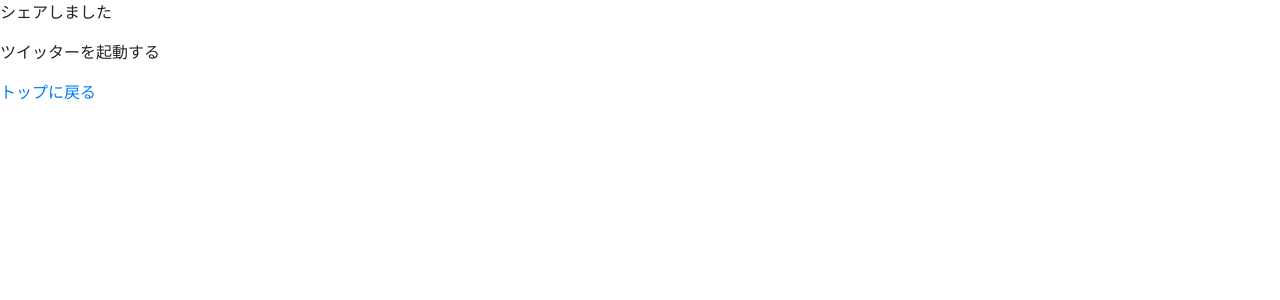
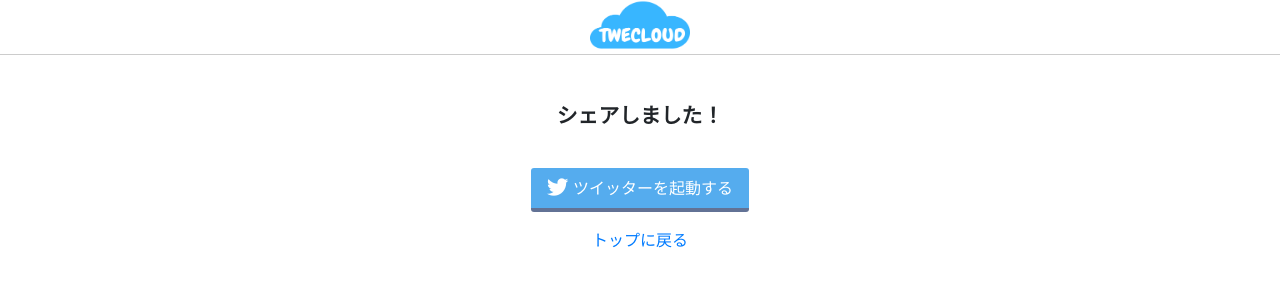
Before and after one commit to youchann/TweCloud, a Python web app: template application/templates/end_share.html in a window 1280 px wide. Shown: the top 300 px of the page. Run offline with Jinja, Linux system fonts and the light colour scheme; the template is opened without the code that fills it, so the values that code supplies are empty; some libraries are stand-ins or nearby versions.

Commit message:
見た目fix

```diff
--- a/application/static/css/style.css
+++ b/application/static/css/style.css
@@ -1,31 +1,141 @@
-/* ここからログイン・サインアップ画面 */
+/* 全てに適用するスタイル */
+/* html,bodyタグの設定 */
+html, body{
+  margin: 0;         /* 余白の削除 */
+  padding: 0;        /* 余白の削除 */
+  width:100%;
+  height:100%;
+}
 
-.login-popup-heading>h4 {
-    color: #303030;
-    font-size: 30px;
-    line-height: 30px;
-    margin-bottom: 30px;
-  }
-  .new_reg_popup, .new_login_popup {
-    border-radius: 2px;
-    min-height: 332px;
-    max-width: 500px;
-    margin: 50px auto;
-    padding: 0px 20px;
-  }
-  .login-popup-btn {
-    background: #303030;
-    border: none;
-    border-radius: 25px;
-    color: #fff;
-    display: block;
-    font-size: 18px;
-    height: 38px;
-    line-height: 28px;
-    margin: 20px auto 5px;
-    width: 150px;
-    -webkit-transition: all 700ms ease;
-    -moz-transition: all 700ms ease;
-    -ms-transition: all 700ms ease;
-    -o-transition: all 700ms ease;
-  }
+.img_center {
+  text-align: center;
+}
+
+/* ヘッダーの固定 */
+#header-fixed {
+  position: fixed;            /* ヘッダーの固定 */
+  top: 0px;                   /* 位置(上0px) */
+  left: 0px;                  /* 位置(右0px) */
+  width: 100%;                /* 横幅100%　*/
+  height: 55px;              /* 縦幅140px */
+}
+
+#header-bk {
+  height:55px;              /* 縦の高さ110px */
+  width:100%;                /* 横の幅を100% */
+  background-color: white;
+}
+
+header {
+  height: 100%;
+  border-bottom: 1px solid rgba(0,0,0,0.2);
+}
+
+header img {
+  width: 100px;
+  height: 50px;
+  text-align: center;
+}
+
+/* メインのコンテンツの固定 */
+/* ボディの定義 */
+#main_contents-bk{
+  padding-top: 55px;
+}
+
+#main_contents{
+  width:100%;
+  margin:auto;
+}
+
+/* ここからトップページ */
+.heading {
+  text-align: center;
+  margin-top: 50px;
+  margin-bottom: 40px;
+}
+
+#img_cloud {
+  width: 100%;
+  max-width: 500px;
+  height: auto;
+}
+
+.description {
+  margin-top: 40px;
+  margin-bottom: 40px;
+  padding-left: 15px;
+  padding-right: 15px;
+  text-align: center;
+}
+
+.btn_wrap {
+  text-align: center;
+}
+
+.square_btn{
+  display: inline-block;
+  padding: 0.5em 1em;
+  text-decoration: none;
+  background: #55acee;/*ボタン色*/
+  color: #FFF;
+  border-bottom: solid 4px #627295;
+  border-radius: 3px;
+}
+.square_btn:hover {/*ボタンを押したとき*/
+  -ms-transform: translateY(4px);
+  -webkit-transform: translateY(4px);
+  transform: translateY(4px);/*下に動く*/
+  box-shadow: 0px 0px 1px rgba(0, 0, 0, 0.2);/*影を小さく*/
+  border-bottom: none;
+}
+
+  /* ここから結果表示 */
+#img_load {
+  height: 150px;
+  width: auto;
+  max-width: 300px;
+  margin-top: 25px;
+  margin-bottom: 25px;
+}
+
+#share_area {
+  display: none;
+}
+
+form {
+  text-align: center;
+  width: 300px;
+  max-width: 90%;
+  margin: auto;
+}
+
+form input {
+  margin-top: 30px;
+  margin-bottom: 30px;
+}
+
+textarea {
+  resize: none;
+  display: inline-block;
+  width: 100%;
+  height: 150px;
+  margin: auto;
+  border-radius: 0.67em;   /* 角丸 */
+  border: 2px solid #55acee;  /* 枠線 */
+  background-color: snow;  /* 背景色 */
+  font-size: 1em;          /* 文字サイズ */
+  line-height: 1.2;        /* 行の高さ */
+
+}
+
+#img_error {
+  width: 100%;
+  max-width: 500px;
+  height: auto;
+}
+
+h2 {
+  font-size: 1.3em;
+  font-weight: bold;
+}
--- a/application/templates/end_share.html
+++ b/application/templates/end_share.html
@@ -1,10 +1,15 @@
 {% extends "layout.html" %}
 {% block body %}
 
-<p>シェアしました</p>
+<div class="heading">
+    <h2>シェアしました！</h2>
+</div>
 
-<p class="open_app" style="cursor: pointer;">ツイッターを起動する</p>
-<p><a href="{{ url_for('show_top_page') }}">トップに戻る</a></p>
+<div class="btn_wrap">
+    <p class="square_btn open_app" style="cursor: pointer;"><i class="fab fa-twitter fa-lg"></i> ツイッターを起動する</p>
+    <p><a href="{{ url_for('show_top_page') }}">トップに戻る</a></p>
+</div>
+
 
 <script src="{{ url_for('static', filename='js/open_twitter_app.js') }}"></script>
 
--- a/application/templates/layout.html
+++ b/application/templates/layout.html
@@ -8,9 +8,29 @@
   <script src="https://ajax.googleapis.com/ajax/libs/jquery/3.3.1/jquery.min.js"></script>
   <link rel="stylesheet" href="https://maxcdn.bootstrapcdn.com/bootstrap/4.0.0-beta/css/bootstrap.min.css" integrity="sha384-/Y6pD6FV/Vv2HJnA6t+vslU6fwYXjCFtcEpHbNJ0lyAFsXTsjBbfaDjzALeQsN6M" crossorigin="anonymous">
   <link rel=stylesheet type=text/css href="{{ url_for('static', filename='css/style.css') }}">
+
+  <!-- スマホ表示でもメディアクエリを適用 -->
+  <meta name="viewport" content="width=device-width, initial-scale=1.0, maximum-scale=1.0, minimum-scale=1.0">
+  <!-- Font Awasome -->
+  <link rel="stylesheet" href="https://use.fontawesome.com/releases/v5.6.1/css/all.css" integrity="sha384-gfdkjb5BdAXd+lj+gudLWI+BXq4IuLW5IT+brZEZsLFm++aCMlF1V92rMkPaX4PP" crossorigin="anonymous">
+
 </head>
 <body>
-  {% block body %}{% endblock %}
+  <div id="header-fixed">
+    <div id="header-bk">
+      <header>
+        <div class="img_center">
+          <a href="/"><img src="{{ url_for('static', filename='images/logo.png') }}"></a>
+        </div>
+      </header>
+    </div>
+  </div>
+
+  <div id="main_contents-bk">
+    <div id="main_contents">
+      {% block body %}{% endblock %}
+    </div>
+  </div>
 </body>
 <!-- jQuery first, then Popper.js, then Bootstrap JS -->
 <script src="https://ajax.googleapis.com/ajax/libs/jquery/3.3.1/jquery.min.js"></script>
--- a/application/views.py
+++ b/application/views.py
@@ -59,7 +59,7 @@ def show_result():
 def create_share_tweet():
     file_name = session.get('file_name')
 
-    image_markup = Markup('<img src="static/images/' + file_name + '">')
+    image_markup = Markup('<img src="static/clouds' + file_name + '">')
     return render_template('create_share.html', image_markup=image_markup)
 
 
@@ -70,7 +70,8 @@ def share_cloud():
 
     oauth_token = session.get('oauth_token')
     oauth_token_secret = session.get('oauth_token_secret')
-    file_path = 'application' + url_for('static', filename='images/' + session.get('file_name'))
+    file_path = 'application' + url_for('static', filename='clouds/' + session.get('file_name'))
+    print(file_path)
 
     is_shared = twitter.tweet_with_image(oauth_token, oauth_token_secret, tweet_text, file_path)
     if is_shared is False:
--- a/application/word_cloud.py
+++ b/application/word_cloud.py
@@ -16,7 +16,7 @@ def create_wordcloud(text):
                           stopwords=set(stop_words)).generate(text)
 
     file_name = create_file_name() # ランダムなファイル名を生成
-    wordcloud.to_file('application/static/images/' + file_name + '.png')
+    wordcloud.to_file('application/static/clouds/' + file_name + '.png')
 
     return file_name
 
```
Also changed, not shown: application/static/js/ajax_get_result.js (+12 -9 lines), application/templates/error.html (+13 -2 lines), application/templates/login.html (+28 -1 lines), application/templates/show_result.html (+22 -7 lines), application/models.py (deleted), application/static/images/cloud.png (added), application/static/images/error.png (added), application/static/images/logo.png (added).
